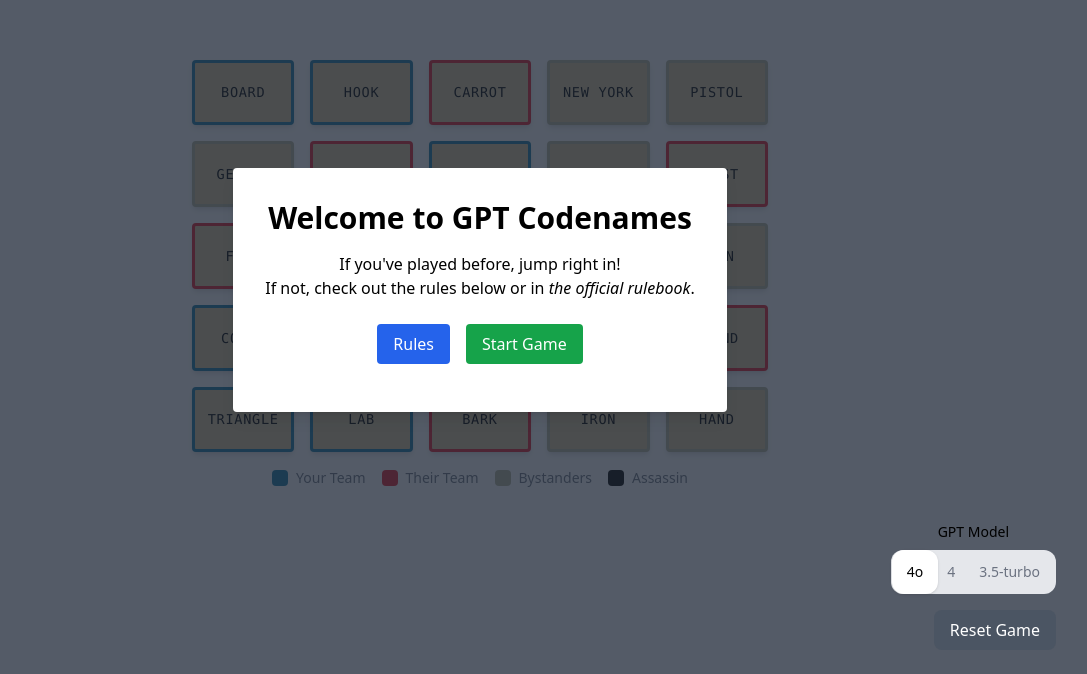
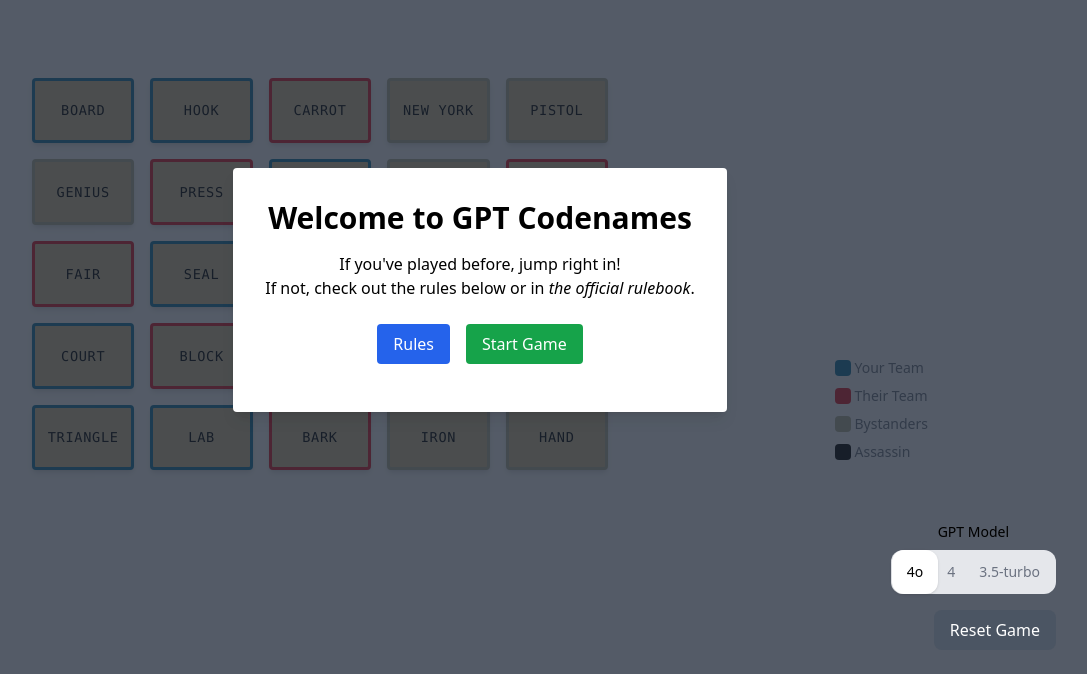
Before and after one commit to atwooddc/gpt-codenames, a React (Create React App) app: page / in a window 1280 px wide. Shown: the part 110-784 px from the top of the page, without its empty margins (160-1247 px from the left). Built offline with nearby package versions, Linux system fonts and the light colour scheme.

Commit message:
spacing not robust for different screen sizes

```diff
--- a/src/App.js
+++ b/src/App.js
@@ -310,6 +310,29 @@
     return (
         <div className="min-h-screen bg-gray-100 flex flex-col justify-center items-center">
             <div
+                className="relative w-full max-w-4xl" // Parent container with relative positioning
+            >
+                <div
+                    className="grid-container flex justify-center items-center w-full"
+                    style={{ maxWidth: "45vw" }}
+                >
+                    {words.length > 0 ? (
+                        <Grid
+                            words={words}
+                            onCardHover={handleCardHover}
+                            onCardHoverEnd={handleCardHoverEnd}
+                            hoveredTeam={hoveredTeam}
+                        />
+                    ) : (
+                        <p>Loading...</p>
+                    )}
+                </div>
+
+                <div className="absolute bottom-0 right-0 mb-2 ml-1">
+                    <Legend setHoveredTeam={setHoveredTeam} />
+                </div>
+            </div>
+            {/* <div
                 className="grid-container flex justify-center items-center w-full"
                 style={{ maxWidth: "45vw" }}
             >
@@ -323,8 +346,11 @@
                 ) : (
                     <p>Loading...</p>
                 )}
-            </div>
-            <Legend setHoveredTeam={setHoveredTeam} />
+                <div className="absolute bottom-0 right-0 mb-2 ml-2">
+                    <Legend setHoveredTeam={setHoveredTeam} />
+                </div>
+            </div> */}
+
             <div className="interaction-box flex flex-col items-center justify-center w-full mt-8">
                 <GameMessage
                     gameMessage={gameMessage}
--- a/src/components/Card.css
+++ b/src/components/Card.css
@@ -13,7 +13,7 @@
     background: linear-gradient(
         to right,
         rgba(255, 255, 255, 0) 0%,
-        rgba(255, 255, 255, 0.3) 50%,
+        rgba(255, 255, 255, 0.2) 50%,
         rgba(255, 255, 255, 0) 100%
     );
     animation: shimmer 3s infinite;
--- a/src/components/Legend.js
+++ b/src/components/Legend.js
@@ -9,11 +9,11 @@
     ];
 
     return (
-        <div className="flex space-x-4 mt-4">
+        <div className="flex flex-col space-y-2">
             {teams.map(({ color, label, team }) => (
                 <div
                     key={team}
-                    className="flex items-center space-x-2 cursor-default"
+                    className="flex items-center space-x-1"
                     onMouseEnter={() => setHoveredTeam(team)}
                     onMouseLeave={() => setHoveredTeam(null)}
                 >
```
